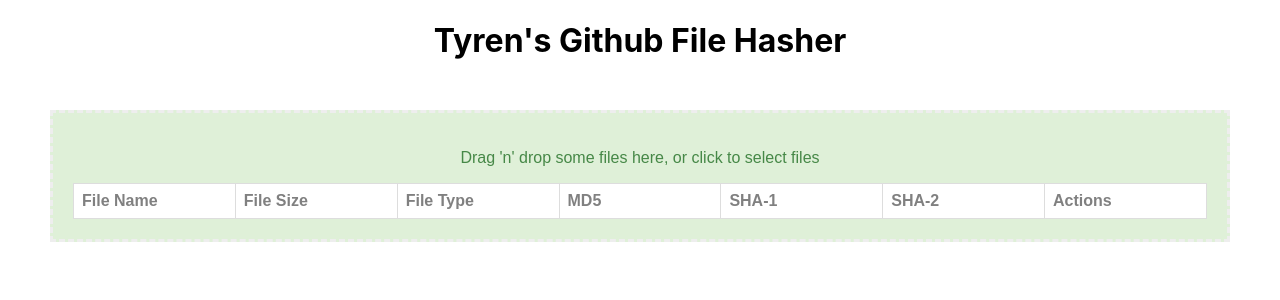
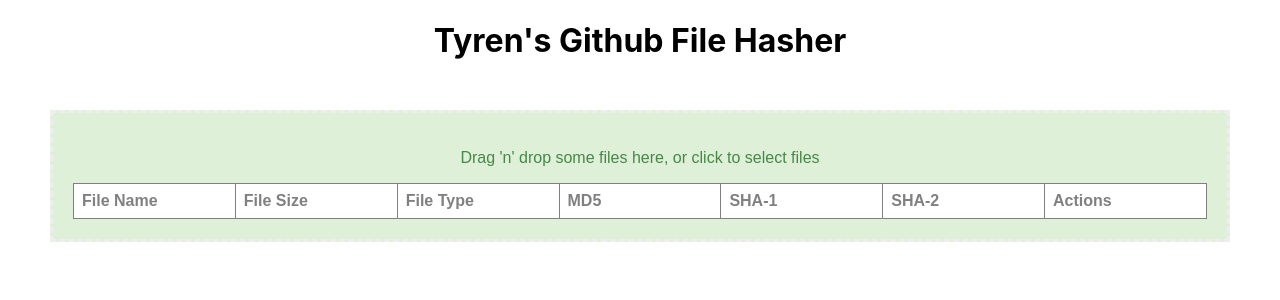
Before and after one commit to tyren1995/file-hasher, a React (Create React App) app: page / in a window 1280 px wide. Shown: the top 300 px of the page. Built offline with nearby package versions, Linux system fonts and the light colour scheme.

Commit message:
small style changes

```diff
--- a/src/hasher/styles/hasherUIStyles.module.css
+++ b/src/hasher/styles/hasherUIStyles.module.css
@@ -3,7 +3,6 @@
   flex: 1;
   display: flex;
   flex-direction: column;
-
   align-items: center;
   padding: 20px;
   margin:50px;
@@ -30,7 +29,7 @@
 
 }
 td, th {
-  border: 1px solid #dddddd;
+  border: 1px solid grey;
   text-align: left;
   padding: 8px;
   word-wrap: break-word;
@@ -43,6 +42,7 @@
   padding:5px;
   width:80%;
   border-radius: 5px;
+  cursor: pointer;
 }
 .buttonCell {
   text-align: center;
```
Lines whose indentation alone changed are shown as unchanged.
